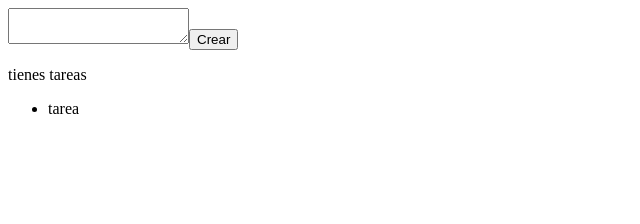
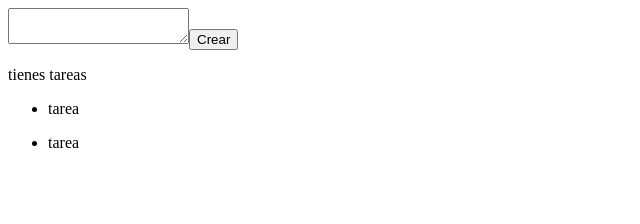
Before and after one commit to YilbertLuna/TodoList, a React (Create React App) app: page / in a window 1280 px wide. Shown: the top 224 px of the page, without its empty margins (0-640 px from the left). Built offline with nearby package versions, Linux system fonts and the light colour scheme.

Commit message:
send props to components

```diff
--- a/src/App.js
+++ b/src/App.js
@@ -4,17 +4,27 @@ import { CounterTodo } from "./components/CounterTodo";
 import { ListTodo } from "./components/ListTodo";
 import { TodoItem } from "./components/TodoItem";
 
+function App() {
 
-function App() {
+  const defaultTodos = [
+    {text: 'create App Todos', completed: true},
+    {text: 'aprender en el proceso', completed: false}
+  ]
+
+  const totalTodos = defaultTodos.length
+  const completedTodos = defaultTodos.filter(item => !item.completed).length
+
   return (
     <div>
 
       <CreateTodo/>
 
-      <CounterTodo/>
+      <CounterTodo total={totalTodos} completed={completedTodos}/>
 
       <ListTodo>
-        <TodoItem/>
+        {defaultTodos.map((item) => (
+          <TodoItem key={item.text} text={item.text}/>
+        ))}
       </ListTodo>
 
     </div>
```
